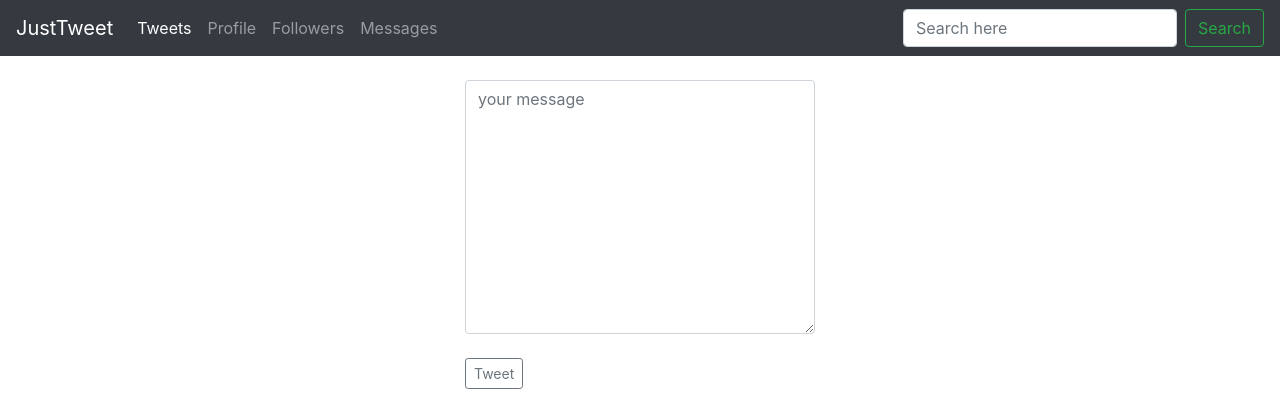
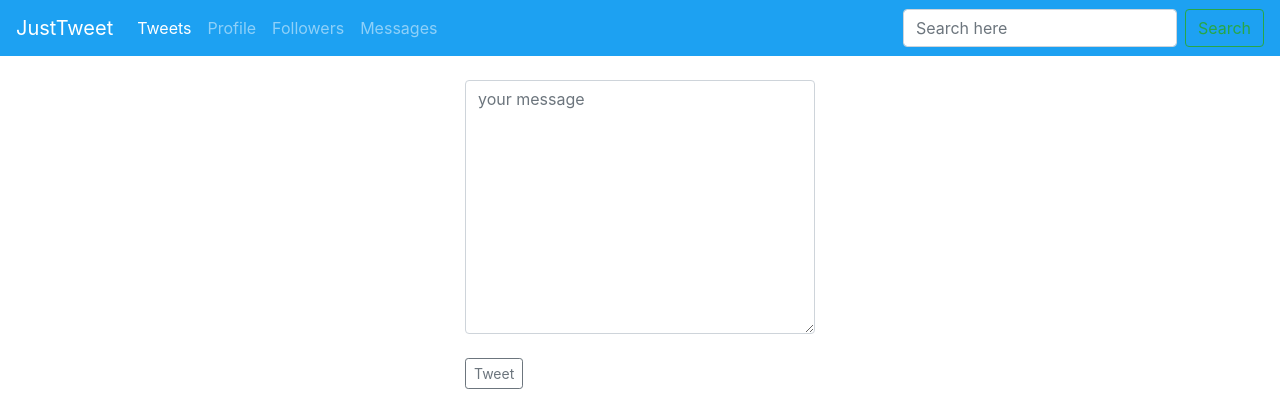
Before and after one commit to IrinaSerova/JustTweet, a Django app: page /tweet/create/ in a window 1280 px wide. Shown: the top 420 px of the page. Run offline with Django 3.2, Linux system fonts and the light colour scheme; some libraries are stand-ins or nearby versions.

Commit message:
new styles added

```diff
--- a/templates/base.html
+++ b/templates/base.html
@@ -15,6 +15,12 @@
 	<link rel="stylesheet" href="https://maxcdn.bootstrapcdn.com/bootstrap/4.0.0/css/bootstrap.min.css" integrity="sha384-Gn5384xqQ1aoWXA+058RXPxPg6fy4IWvTNh0E263XmFcJlSAwiGgFAW/dAiS6JXm" crossorigin="anonymous">
 
 	<title>JustTweet | Welcome</title>
+	<style type="text/css">
+
+		.navbar{
+			background-color: #1da1f2!important;
+		}
+	</style>
 </head>
 
 <body>
```
Also changed, not shown: db.sqlite3.
